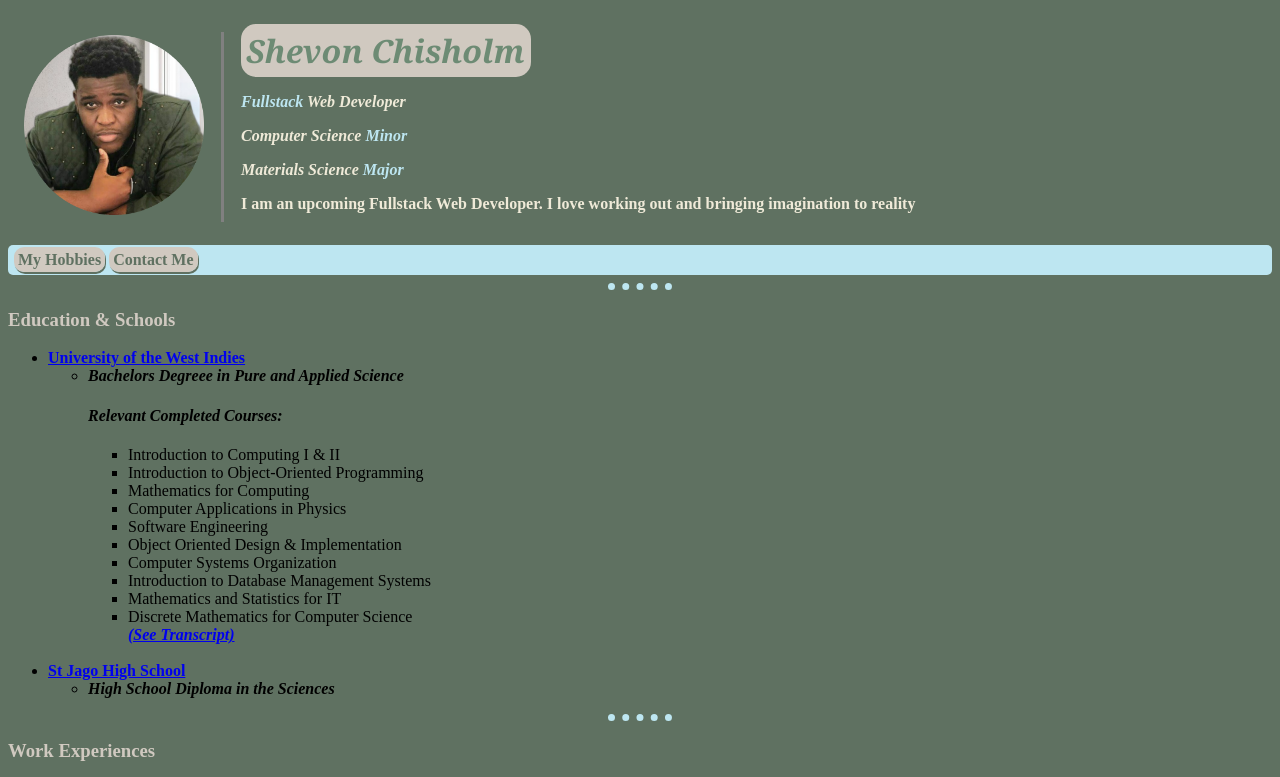
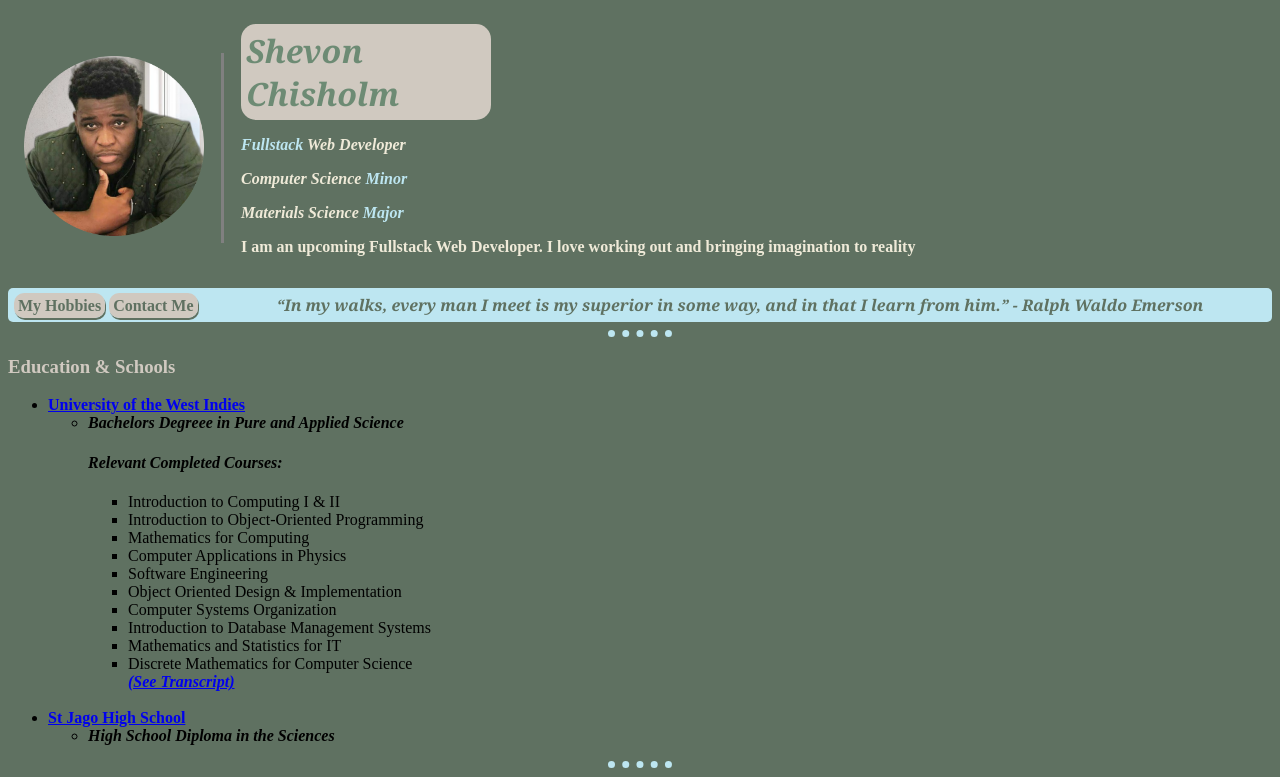
Before and after one commit to shevon-ai/cv, a plain HTML site: page index.html in a window 1280 px wide. Shown: the top 777 px of the page. Drawn offline with Linux system fonts and the light colour scheme.

Commit message:
Add files via upload
second commit

```diff
--- a/css/styles.css
+++ b/css/styles.css
@@ -17,7 +17,7 @@ h1{
   color: #D0C9C0;
 }
 .box1 {
-  width: 280px;
+  width: 240px;
   padding: 5px;
   border: 2px;
   border-radius: 15px;
@@ -58,3 +58,10 @@ p strong{
   padding: 6px;
   border-radius: 5px;
 }
+.qte{
+  font-family: "Georgia", serif;
+  color: #5F7161;
+  font-weight: bold;
+  font-style: italic;
+
+}
--- a/index.html
+++ b/index.html
@@ -27,6 +27,7 @@
   <div class="ribbon">
     <a class="tbutn" target="_blank" href="hobbies.html">My Hobbies</a>
     <a class="tbutn" target="_blank" href="contact.html">Contact Me</a>
+    <span class="qte">&nbsp;&nbsp;&nbsp;&nbsp;&nbsp;&nbsp;&nbsp;&nbsp;&nbsp;&nbsp;&nbsp;&nbsp;&nbsp;&nbsp;&nbsp;&nbsp;&nbsp;&nbsp;<q>In my walks, every man I meet is my superior in some way, and in that I learn from him.</q> - Ralph Waldo Emerson</span>
 
   </div>
 
```
